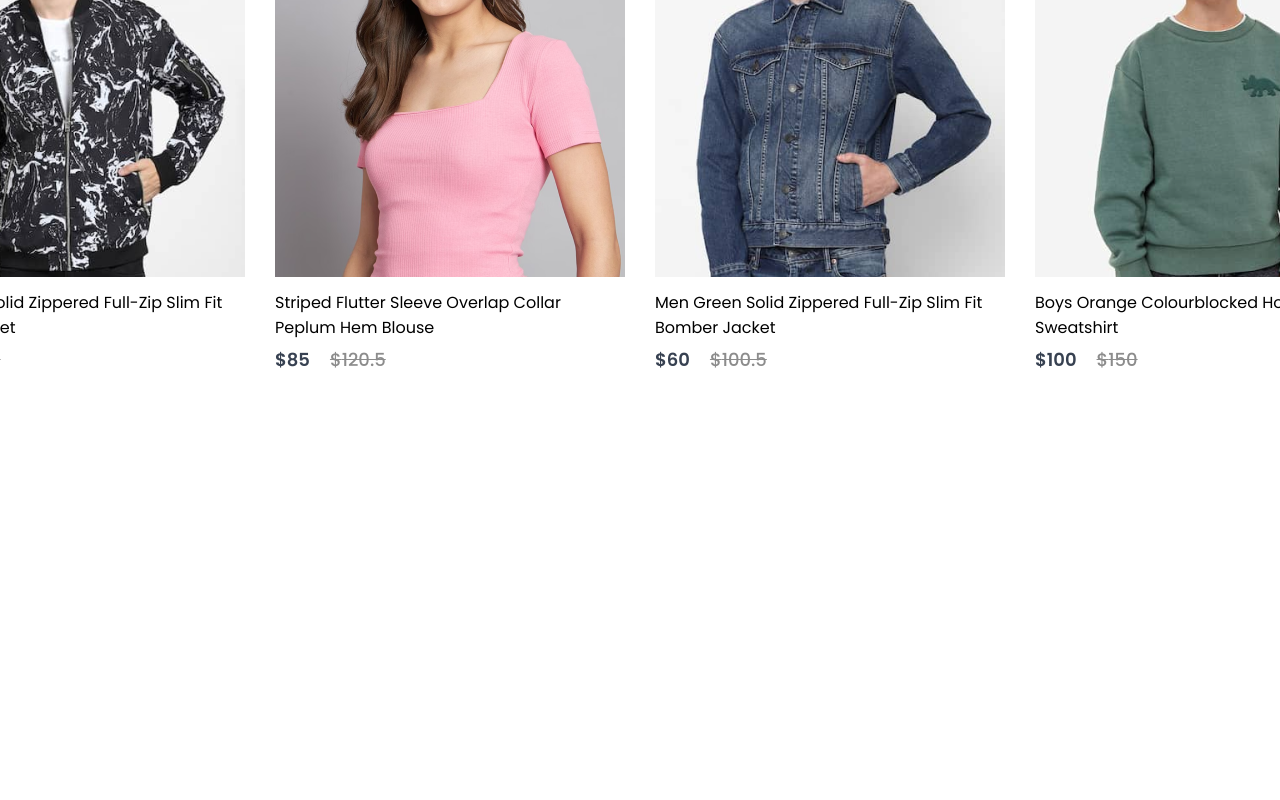
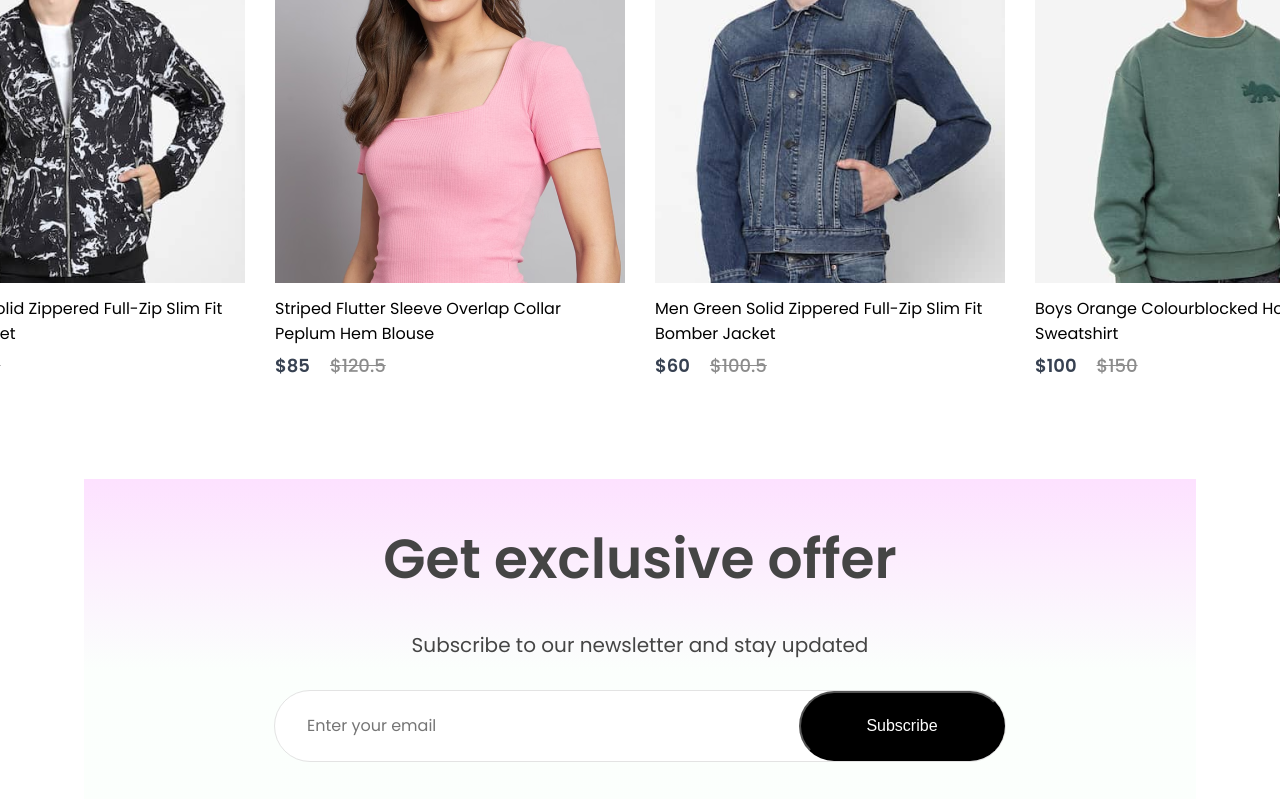
Before and after one commit to yuronn5/e-commerce_shop, a React (Create React App) app: page / in a window 1280 px wide. Shown: the part 2279-3079 px from the top of the page. Before the commit the page ends 2652 px from the top, so only its background shows below. Built offline with nearby package versions, Linux system fonts and the light colour scheme; the HTML template or start-up script is replaced by a standard one.

Commit message:
Newsletter comp

```diff
--- a/src/Components/NewCollections/NewCollections.css
+++ b/src/Components/NewCollections/NewCollections.css
@@ -2,8 +2,8 @@
     display: flex;
     flex-direction: column;
     align-items: center;
-    height: 90vh;
     gap: 10px;
+    margin-bottom: 100px;
 }
 .new-collections h1 {
     color: #171717;
--- /dev/null
+++ b/src/Components/Newsletter/Newsletter.css
@@ -0,0 +1,52 @@
+.newsletter {
+    width: 65%;
+    height: 40vh;
+    display: flex;
+    flex-direction: column;
+    align-items: center;
+    justify-content: center;
+    margin: auto;
+    padding: 0 140px;
+    margin-bottom: 150px;
+    background: linear-gradient(180deg, #fde1ff 0%, #e1ffea22 60%);
+    gap: 30px;
+}
+.newsletter h1 {
+    color: #454545;
+    font-size: 55px;
+    font-weight: 600;
+}
+.newsletter p {
+    color: #454545;
+    font-size: 20px;
+}
+
+.newsletter div {
+    display: flex;
+    align-items: center;
+    justify-content: space-between;
+    background: white;
+    width: 730px;
+    height: 70px;
+    border-radius: 80px;
+    border: 1px solid #e3e3e3;
+}
+
+.newsletter input {
+    width: 500px;
+    margin-left: 30px;
+    border: none;
+    outline: none;
+    color: #616161;
+    font-family: 'Poppins', sans-serif;
+    font-size: 16px;
+}
+.newsletter div button {
+    width: 210px;
+    height: 70px;
+    border-radius: 80px;
+    background: black;
+    color: white;
+    font-size: 16px;
+    cursor: pointer;
+}
--- /dev/null
+++ b/src/Components/Newsletter/Newsletter.jsx
@@ -0,0 +1,17 @@
+import React from 'react';
+import './Newsletter.css';
+
+const Newsletter = () => {
+  return (
+    <div className='newsletter'>
+        <h1>Get exclusive offer</h1>
+        <p>Subscribe to our newsletter and stay updated</p>
+        <div>
+            <input type="email" placeholder="Enter your email" />
+            <button>Subscribe</button>
+        </div>
+    </div>
+  )
+}
+
+export default Newsletter
--- a/src/Pages/Shop.jsx
+++ b/src/Pages/Shop.jsx
@@ -3,6 +3,7 @@
 import Popular from '../Components/Popular/Popular'
 import Offers from '../Components/Offers/Offers'
 import NewCollections from '../Components/NewCollections/NewCollections'
+import Newsletter from '../Components/Newsletter/Newsletter'
 
 const Shop = () => {
   return (
@@ -11,6 +12,7 @@
         <Popular/>
         <Offers/>
         <NewCollections/>
+        <Newsletter />
     </div>
   )
 }
```
